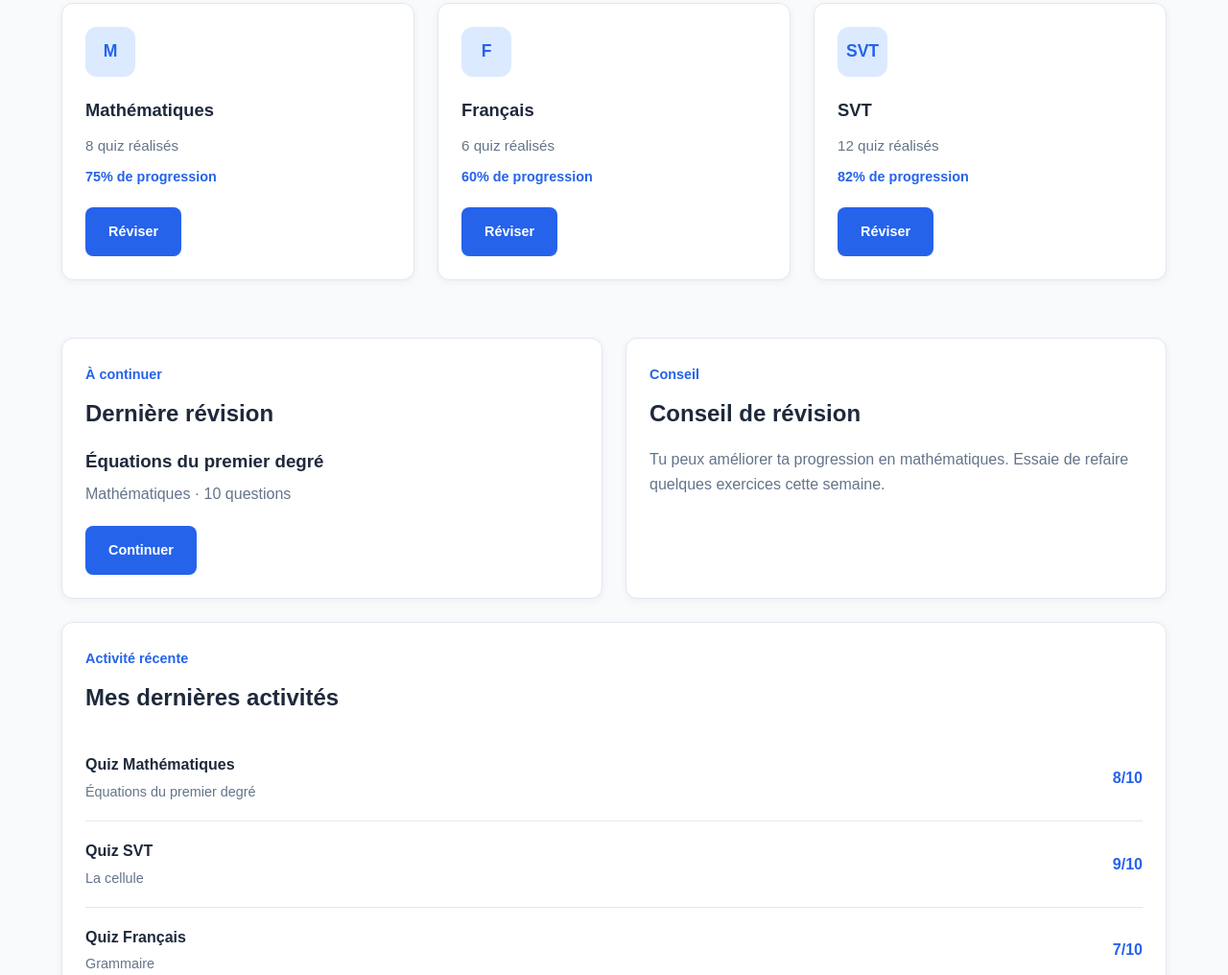
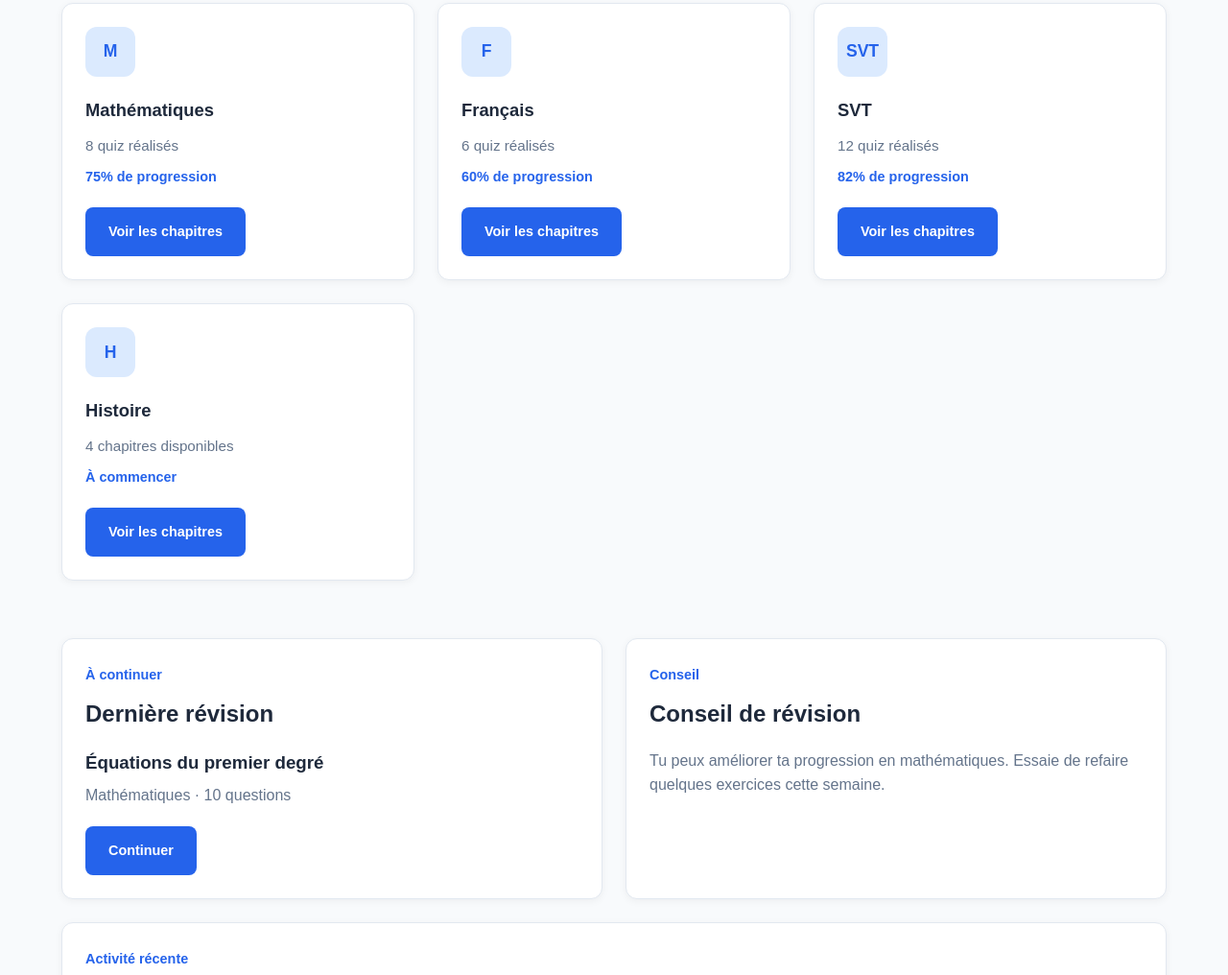
Before and after one commit to Yggdrasil2024/kelasi, a website: page frontend/dashboard.html in a window 1280 px wide. Shown: the part 811-1827 px from the top of the page at 96% size. Drawn offline with Linux system fonts and the light colour scheme; files whose address does not match are found by name.

Commit message:
feat(ui): relier le dashboard aux chapitres

```diff
--- a/frontend/dashboard.html
+++ b/frontend/dashboard.html
@@ -60,7 +60,7 @@
             <h3>Mathématiques</h3>
             <p>8 quiz réalisés</p>
             <span class="subject-progress">75% de progression</span>
-<a href="quiz.html" class="btn btn-primary">Réviser</a>
+            <a href="quiz.html" class="btn btn-primary">Voir les chapitres</a>
         </article>
 
         <article class="card subject-card">
@@ -68,7 +68,7 @@
             <h3>Français</h3>
             <p>6 quiz réalisés</p>
             <span class="subject-progress">60% de progression</span>
-<a href="quiz.html" class="btn btn-primary">Réviser</a>
+            <a href="quiz.html" class="btn btn-primary">Voir les chapitres</a>
         </article>
 
         <article class="card subject-card">
@@ -76,7 +76,15 @@
             <h3>SVT</h3>
             <p>12 quiz réalisés</p>
             <span class="subject-progress">82% de progression</span>
-<a href="quiz.html" class="btn btn-primary">Réviser</a>
+            <a href="quiz.html" class="btn btn-primary">Voir les chapitres</a>
+        </article>
+
+        <article class="card subject-card">
+            <div class="subject-icon">H</div>
+            <h3>Histoire</h3>
+            <p>4 chapitres disponibles</p>
+            <span class="subject-progress">À commencer</span>
+            <a href="chapters.html" class="btn btn-primary">Voir les chapitres</a>
         </article>
     </div>
 
```
Lines whose indentation alone changed are shown as unchanged.
